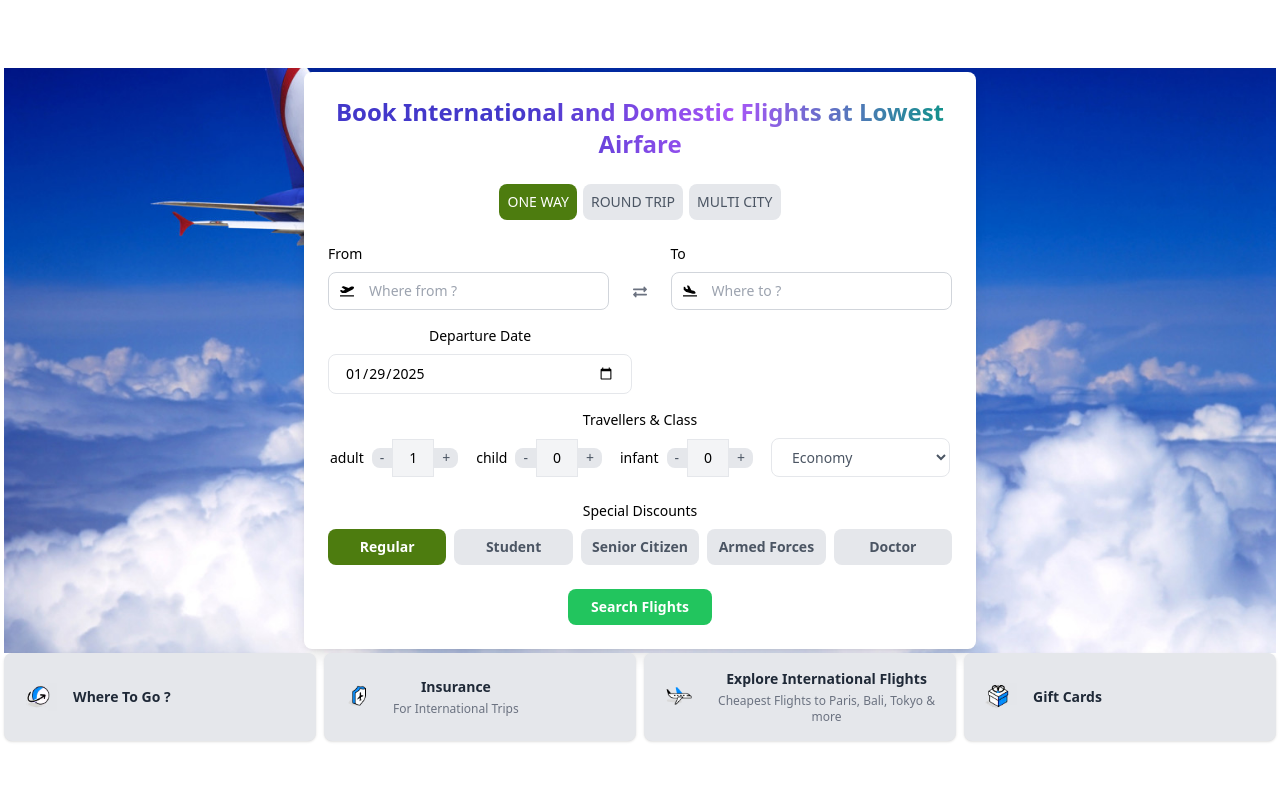
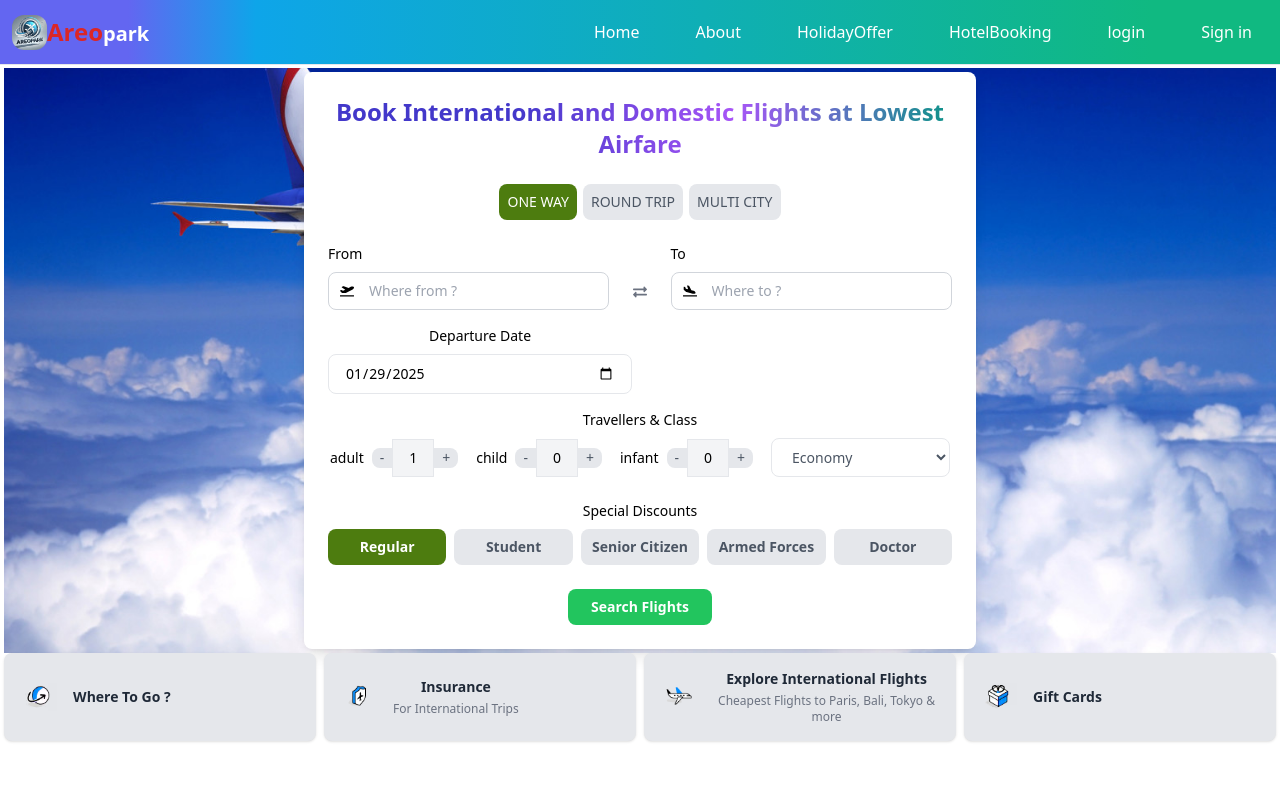
Before and after one commit to suraj4589/areopark, a React (Vite) app: page / in a window 1280 px wide. Shown: the top 794 px of the page. Built offline with nearby package versions, Linux system fonts and the light colour scheme.

Commit message:
Update App.jsx

```diff
--- a/src/App.jsx
+++ b/src/App.jsx
@@ -29,12 +29,14 @@ const  App = () => {
         <Route path="/hotel" element={<HotelBooking />} />
         <Route path="/api/user/dashboard" element={<Dashboard />}/> */}
   <div>
+  <Navbar/>
         <Home/>
         <About/>
         <HolidayOffer/>
         <HotelBooking/>
         <SignUpForm/>
         <LoginForm/>
+  <Footer/>
   </div>
 {/*        </Routes>
        {!noNavbarRoutes.includes(location.pathname) && <Footer />} */}
```
